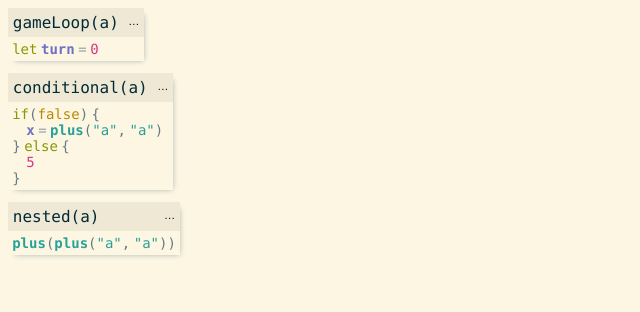
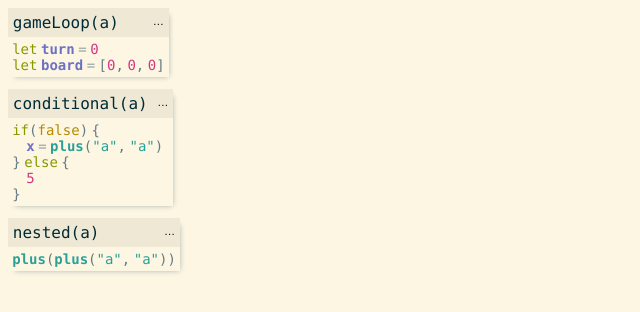
Before and after one commit to minimalistOrg/minimalist-ide, a React (Create React App) app: page / in a window 1280 px wide. Shown: the top 312 px of the page, without its empty margins (0-640 px from the left). Built offline with nearby package versions, Linux system fonts and the light colour scheme.

Commit message:
Add commas between elements of a list

```diff
--- a/src/CodeBlock.css
+++ b/src/CodeBlock.css
@@ -35,6 +35,10 @@
   color: var(--keyword-color);
 }
 
+.comma {
+  margin-right: var(--same-line-spacing)
+}
+
 .statement-block,
 .statement-start,
 .statement-body,
--- a/src/blockComponents/FunctionCallBlock.css
+++ b/src/blockComponents/FunctionCallBlock.css
@@ -16,7 +16,3 @@
 .function-call-name.std-library {
   color: var(--std-library-color);
 }
-
-.function-call-argument-comma {
-  margin-right: var(--same-line-spacing)
-}
--- a/src/blockComponents/FunctionCallBlock.tsx
+++ b/src/blockComponents/FunctionCallBlock.tsx
@@ -39,7 +39,7 @@ export const FunctionCallBlock = (
               {astToHtml(callArgument, argumentIndex)}
 
               {(argumentIndex + 1) < numberOfArguments &&
-                <div className="function-call-argument-comma">
+                <div className="comma">
                   ,
                 </div>
               }
--- a/src/blockComponents/ListBlock.tsx
+++ b/src/blockComponents/ListBlock.tsx
@@ -13,6 +13,8 @@ export const ListBlock = (
     astToHtml: TAstToHtml
   }
 ) => {
+  const numberOfElements = value.length;
+
   return (
     <div className="statement-block" key={index}>
       <div className="statement-start list-opening">
@@ -21,7 +23,20 @@ export const ListBlock = (
 
       <div className="statement-body">
         {value.map((element: TRightHandSide, elementIndex: number) => {
-            return astToHtml(element, elementIndex)
+            return (
+              <div
+                className="statement-block"
+                key={elementIndex}
+              >
+                {astToHtml(element, elementIndex)}
+
+                {(elementIndex + 1) < numberOfElements &&
+                  <div className="comma">
+                    ,
+                  </div>
+                }
+              </div>
+            )
         })}
       </div>
 
--- a/src/fakeCallRows.tsx
+++ b/src/fakeCallRows.tsx
@@ -12,6 +12,28 @@ export const fakeCallRows = {
             value: {
               type: "constant" as const,
               value: 0
+            }
+          },
+          {
+            type: "variable-assignment" as const,
+            id: "board",
+            name: "board",
+            value: {
+              type: "list" as const,
+              value: [
+                {
+                  type: "constant" as const,
+                  value: 0
+                },
+                {
+                  type: "constant" as const,
+                  value: 0
+                },
+                {
+                  type: "constant" as const,
+                  value: 0
+                }
+              ]
             }
           }
         ]
```
